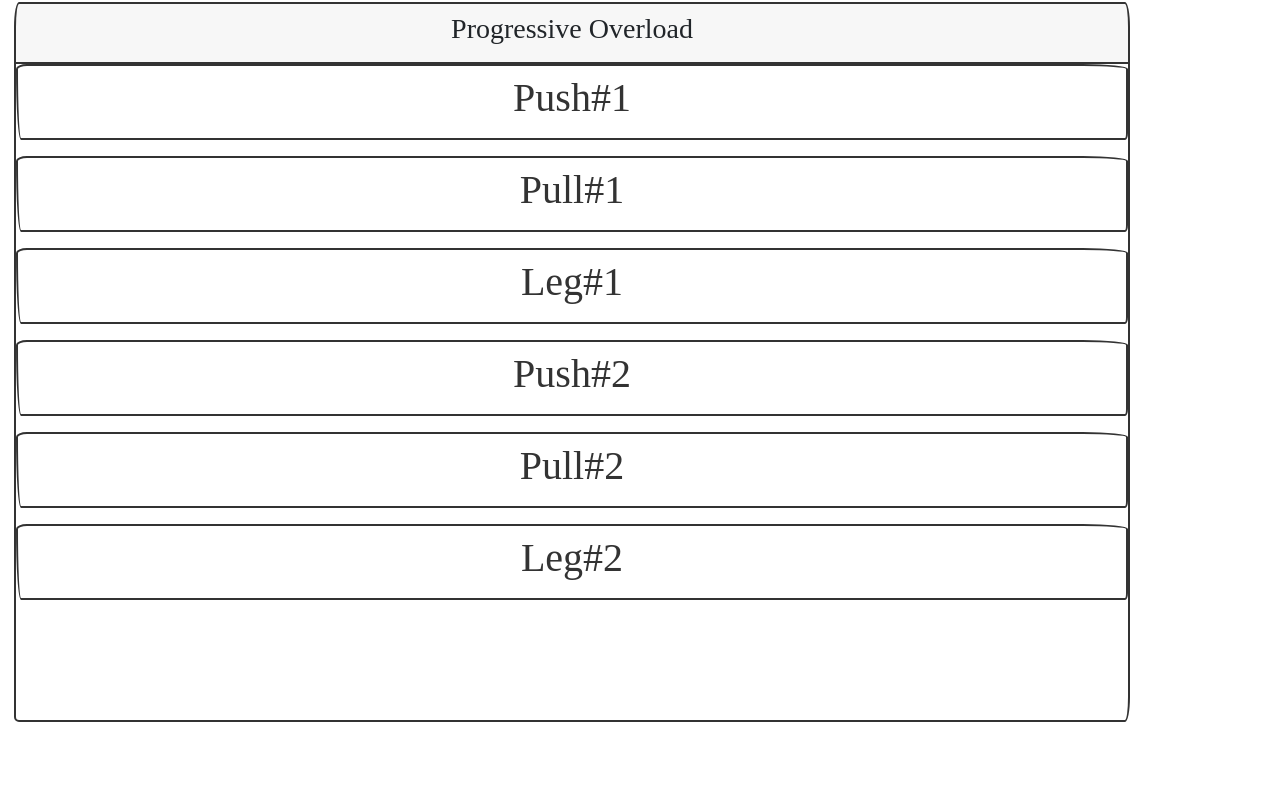
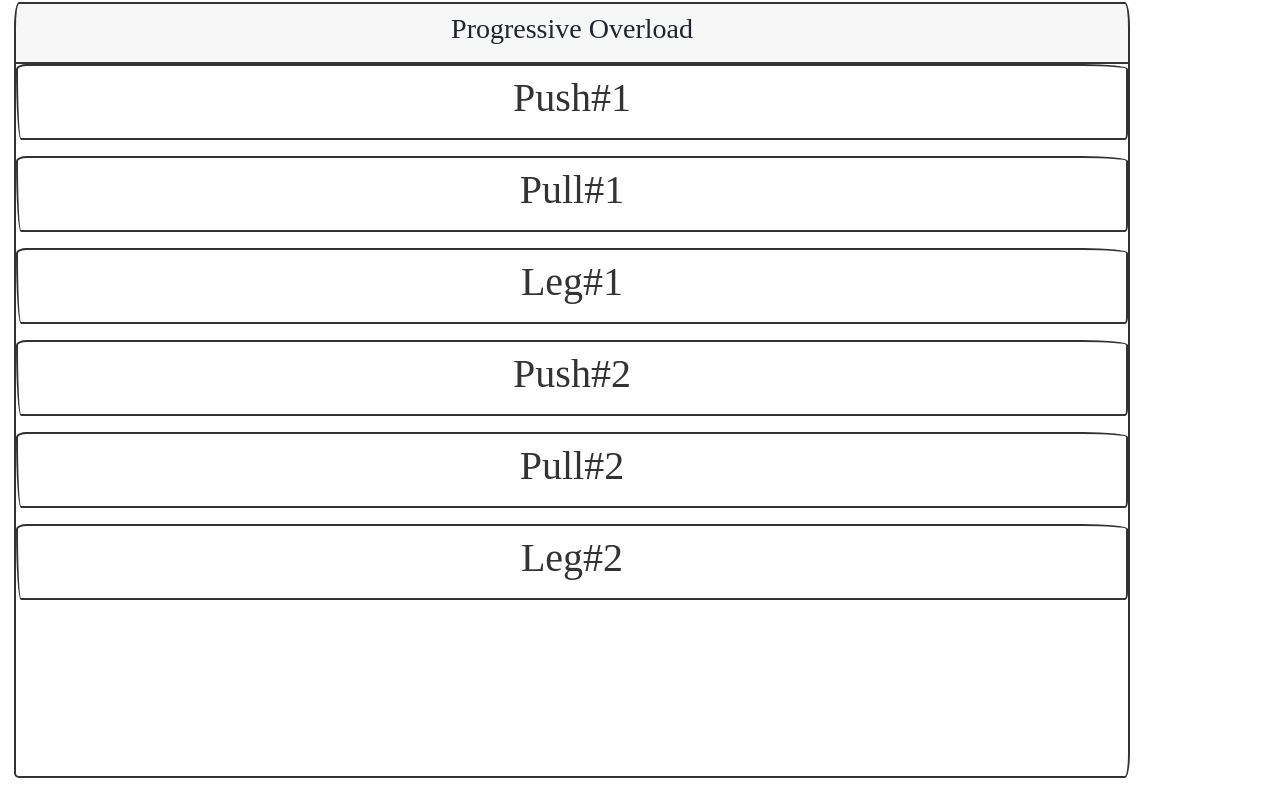
Before and after one commit to ShubhamSingh20/progressive-overload-pwa, a React (Create React App) app: page / in a window 1280 px wide. Built offline with nearby package versions, Linux system fonts and the light colour scheme; a web font is replaced by a local one.

Commit message:
styling changes

```diff
--- a/public/index.html
+++ b/public/index.html
@@ -7,7 +7,7 @@
     <meta name="theme-color" content="#000000" />
     <meta
       name="description"
-      content="Web site created using create-react-app"
+      content="Track PR's, Sets, Weights & Reps"
     />
     <link rel="stylesheet" href="https://cdnjs.cloudflare.com/ajax/libs/font-awesome/4.0.0/css/font-awesome.css" integrity="sha512-72McA95q/YhjwmWFMGe8RI3aZIMCTJWPBbV8iQY3jy1z9+bi6+jHnERuNrDPo/WGYEzzNs4WdHNyyEr/yXJ9pA==" crossorigin="anonymous" referrerpolicy="no-referrer" />
     <link rel="apple-touch-icon" href="%PUBLIC_URL%/logo192.png" />
@@ -25,7 +25,7 @@
       work correctly both with client-side routing and a non-root public URL.
       Learn how to configure a non-root public URL by running `npm run build`.
     -->
-    <title>React App</title>
+    <title>Progressive Overload</title>
   </head>
   <body>
     <noscript>You need to enable JavaScript to run this app.</noscript>
--- a/src/components/WeightConverterInput/index.tsx
+++ b/src/components/WeightConverterInput/index.tsx
@@ -14,7 +14,7 @@ const WeightConverterInput: React.FC<Props> = ({ value, onChange }) => {
   const toFloat = (e: React.ChangeEvent<HTMLInputElement>) => parseFloat(parseFloat(e.currentTarget.value).toFixed(2))
 
   return (
-    <div className="d-flex  justify-content-between">
+    <div className="d-flex">
       <div className="input-container">
         <input id="weightInkg" type="number"
           value={weight.kg}
--- a/src/components/WeightConverterInput/style.css
+++ b/src/components/WeightConverterInput/style.css
@@ -19,7 +19,7 @@
   transform: translate(0, 23px) scale(1);
   transform-origin: top left;
   transition: 200ms cubic-bezier(0, 0, 0.2, 1) 0ms;
-  color: #6f81a5;
+  color: #4d4e52;
   font-size: 18px;
   line-height: 1;
   left: 16px;
--- a/src/pages/Menu.tsx
+++ b/src/pages/Menu.tsx
@@ -8,7 +8,8 @@ const style = {
     marginTop: '10%'
   },
   card: {
-    minHeight: '90vh'
+    minHeight: '97vh',
+    maxHeight: '97vh'
   }
 }
 
--- a/src/pages/WorkoutLog.tsx
+++ b/src/pages/WorkoutLog.tsx
@@ -9,7 +9,8 @@ import Dexie from 'dexie';
 
 const style = {
   card: {
-    minHeight: '90vh'
+    minHeight: '97vh',
+    maxHeight: '97vh'
   }
 }
 
@@ -133,13 +134,11 @@ const ExerciseForum = React.forwardRef((props: ExerciseForumProps, ref: React.Re
                   onChange={(e) => setFormValues({ ...forumValues, sets: parseInt(e.currentTarget.value) })}
                 />
               </label>
-              <div className="d-flex">
-                Weights* :{" "}
-                <WeightConverterInput
-                  value={forumValues.weightInKg}
-                  onChange={(v: number) => setFormValues({ ...forumValues, weightInKg: v })}
-                />
-              </div>
+              Weights* :{" "}
+              <WeightConverterInput
+                value={forumValues.weightInKg}
+                onChange={(v: number) => setFormValues({ ...forumValues, weightInKg: v })}
+              />
               <label>
                 PR :{" "}
                 <input
```
